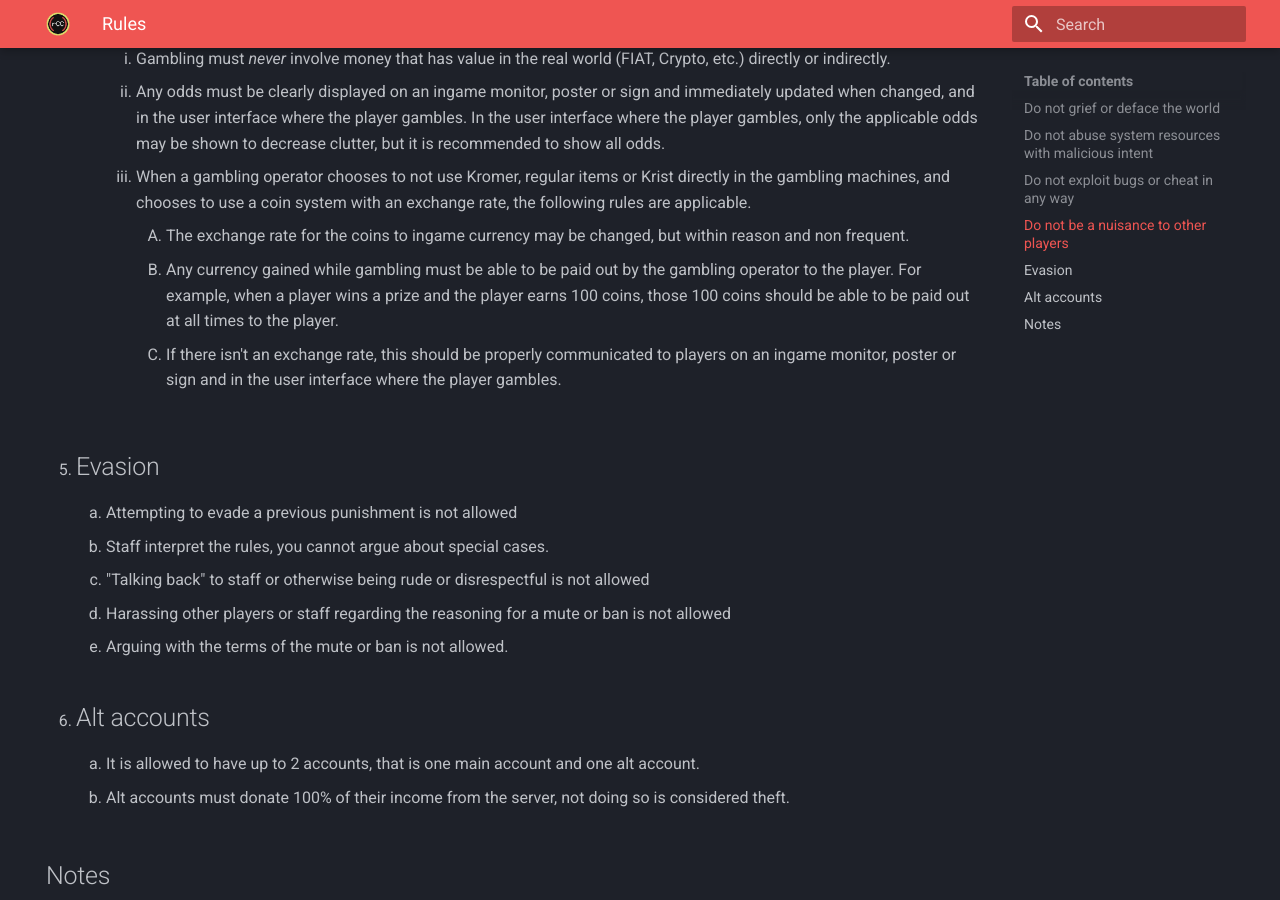
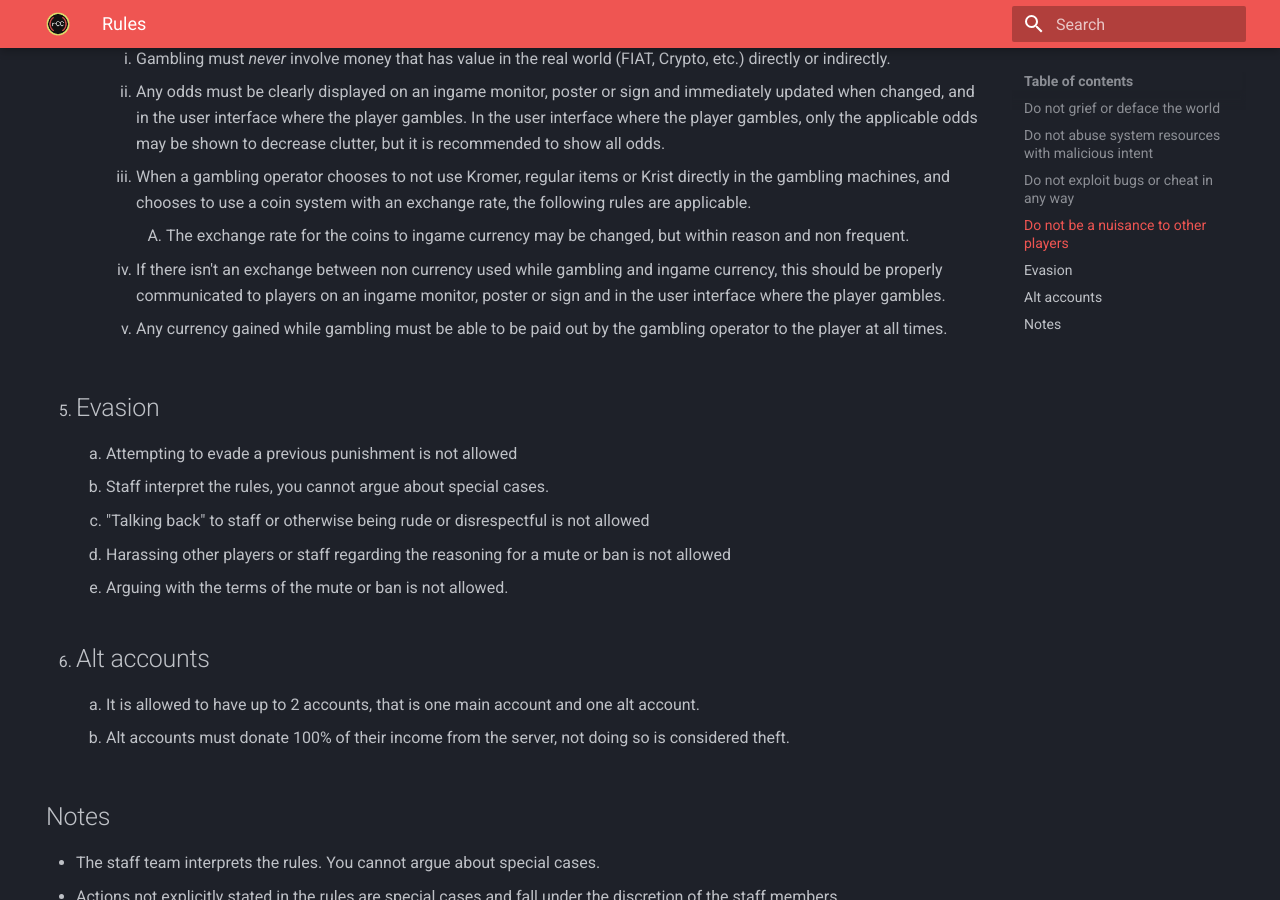
Before and after one commit to ReconnectedCC/docs, an MkDocs documentation site: the page built from docs/rules.md, in a window 1280 px wide and 900 px high, scrolled down 2275 px. Built offline with MkDocs 1.6.1 and Material for MkDocs 9.7.7, drawn with Linux system fonts in a browser that asks for light colours.

Commit message:
restructure gambling rules to make more sense.

```diff
--- a/docs/rules.md
+++ b/docs/rules.md
@@ -54,8 +54,8 @@ hide:
         2. Any odds must be clearly displayed on an ingame monitor, poster or sign and immediately updated when changed, and in the user interface where the player gambles. In the user interface where the player gambles, only the applicable odds may be shown to decrease clutter, but it is recommended to show all odds.
         3. When a gambling operator chooses to not use Kromer, regular items or Krist directly in the gambling machines, and chooses to use a coin system with an exchange rate, the following rules are applicable.
             1. The exchange rate for the coins to ingame currency may be changed, but within reason and non frequent.
-            2. Any currency gained while gambling must be able to be paid out by the gambling operator to the player. For example, when a player wins a prize and the player earns 100 coins, those 100 coins should be able to be paid out at all times to the player.
-            3. If there isn't an exchange rate, this should be properly communicated to players on an ingame monitor, poster or sign and in the user interface where the player gambles.
+        4. If there isn't an exchange between non currency used while gambling and ingame currency, this should be properly communicated to players on an ingame monitor, poster or sign and in the user interface where the player gambles.
+        5. Any currency gained while gambling must be able to be paid out by the gambling operator to the player at all times.
 5.  ## Evasion
     1.  Attempting to evade a previous punishment is not allowed
     2.  Staff interpret the rules, you cannot argue about special cases.
```
